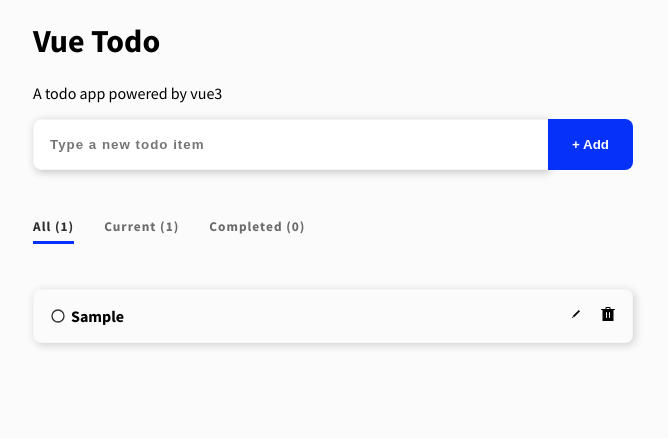
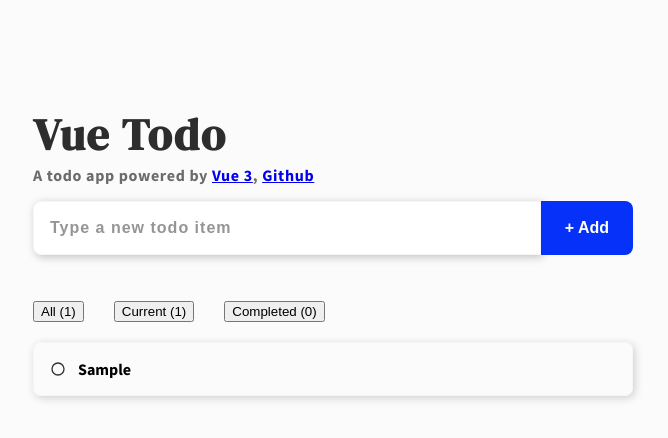
Before and after one commit to batuberque/vue-your-todos, a Vue app: page / in a window 1280 px wide. Both pictures are taken after typing "Sample" into the empty fields and a click on the button "+ Add". Shown: the top 438 px of the page, without its empty margins (307-975 px from the left). Built offline with nearby package versions, Linux system fonts and the light colour scheme.

Commit message:
feature: last dance

```diff
--- a/index.html
+++ b/index.html
@@ -1,9 +1,9 @@
 <!DOCTYPE html>
 <html lang="en">
   <head>
-  <meta charset="UTF-8">
+    <meta charset="UTF-8" />
     <link rel="icon" href="/favicon.ico" />
-  <meta name="viewport" content="width=device-width, initial-scale=1.0">
+    <meta name="viewport" content="width=device-width, initial-scale=1.0" />
     <title>Vite App</title>
     <link rel="preconnect" href="https://fonts.gstatic.com" />
     <link
--- a/src/App.vue
+++ b/src/App.vue
@@ -1,10 +1,12 @@
 <script>
 import { computed, reactive, toRefs } from 'vue'
 import { v4 as uuid } from 'uuid'
-import IconCircle from './components/IconCircle.vue';
-import IconCheckCircle from './components/IconCheckCircle.vue';
-import IconDelete from './components/IconDelete.vue';
-import IconEdit from './components/IconEdit.vue';
+import IconCheckCircle from './components/IconCheckCircle.vue'
+import IconCircle from './components/IconCircle.vue'
+import IconDelete from './components/IconDelete.vue'
+import IconEdit from './components/IconEdit.vue'
+import MainHero from './components/MainHero.vue'
+import TabNav from './components/TabNav.vue'
 
 export default {
   name: 'App',
@@ -13,8 +15,10 @@ export default {
     IconCircle,
     IconDelete,
     IconEdit,
+    MainHero,
+    TabNav
   },
-  setup () {
+  setup() {
     const state = reactive({
       currentView: 'All',
       newTaskInput: '',
@@ -23,20 +27,22 @@ export default {
 
     const taskLists = reactive({
       all: computed(() => state.taskList),
-      current: computed(() => state.taskList.filter(item => item.complete === false)),
-      completed: computed(() => state.taskList.filter(item => item.complete === true))
+      current: computed(() =>
+        state.taskList.filter(item => item.complete === false)
+      ),
+      completed: computed(() =>
+        state.taskList.filter(item => item.complete === true)
+      )
     })
 
-    const taskViews = reactive ({
-      allTasksLength: computed(() => taskLists.all.length),
-      currentTasksLength: computed(() => taskLists.current.length),
-      completedTasksLength: computed(() => taskLists.completed.length)
-    })
+    const taskListOverview = reactive([
+      { name: 'All', length: computed(() => taskLists.all.length) },
+      { name: 'Current', length: computed(() => taskLists.current.length) },
+      { name: 'Completed', length: computed(() => taskLists.completed.length) }
+    ])
 
     const tasksInView = computed(() => {
-      if (state.currentView === 'All') {
-        return state.taskList
-      } else if (state.currentView === 'Current') {
+      if (state.currentView === 'Current') {
         return state.taskList.filter(item => item.complete === false)
       } else if (state.currentView === 'Completed') {
         return state.taskList.filter(item => item.complete === true)
@@ -56,16 +62,12 @@ export default {
     }
 
     const toggleEdit = taskId => {
-      const taskIndex = state.taskList.findIndex(
-        task => task.id === taskId
-      )
+      const taskIndex = state.taskList.findIndex(task => task.id === taskId)
       state.taskList[taskIndex].edit = !state.taskList[taskIndex].edit
     }
 
     const deleteTask = taskId => {
-      const taskIndex = state.taskList.findIndex(
-        task => task.id === taskId
-      )
+      const taskIndex = state.taskList.findIndex(task => task.id === taskId)
       state.taskList.splice(taskIndex, 1)
     }
 
@@ -75,76 +77,76 @@ export default {
 
     return {
       ...toRefs(state),
-      ...toRefs(taskViews),
       addTask,
       deleteTask,
       setView,
       tasksInView,
-      toggleEdit
+      toggleEdit,
+      taskListOverview
     }
   }
 }
-
 </script>
 
 <template>
   <main class="main-wrapper">
-    <h1 class="page-title">Vue Todo</h1>
-    <p class="subtitle"> A todo app powered by vue3</p>
+    <MainHero />
     <div class="new-task-wrapper">
-      <input type="text"
+      <input
+        type="text"
         placeholder="Type a new todo item"
         class="new-task-input"
         v-model="newTaskInput"
         @keyup.enter="addTask"
-      >
+      />
       <button class="new-task-button" @click="addTask">+ Add</button>
     </div>
-    <nav>
-      <ul class="tab-wrapper">
-        <li class="tab-item is-active">
-          <button class="tab-button" @click="setView('All')">
-            All ({{ allTasksLength }})
-          </button>
-        </li>
-        <li class="tab-item">
-          <button class="tab-button" @click="setView('Current')">
-            Current ({{ currentTasksLength }})
-          </button>
-        </li>
-        <li class="tab-item">
-          <button class="tab-button" @click="setView('Completed')">
-            Completed ({{ completedTasksLength }})
-          </button>
-        </li>
-      </ul>
-    </nav>
+    <TabNav
+      :currentView="currentView"
+      :taskListOverview="taskListOverview"
+      @update-current-view="setView"
+    />
     <ul class="task-list">
-      <li v-for="taskItem in tasksInView" :key="taskItem.label" class="task-list-item">
+      <li
+        v-for="taskItem in tasksInView"
+        :key="taskItem.id"
+        class="task-list-item"
+      >
         <div class="task-list-checkbox-wrapper">
-          <IconCheckCircle v-show="taskItem.complete"/>
-          <IconCircle v-show="!taskItem.complete"/>
-          <input type="checkbox"
+          <IconCheckCircle v-show="taskItem.complete" />
+          <IconCircle v-show="!taskItem.complete" />
+          <input
+            type="checkbox"
             v-model="taskItem.complete"
             :checked="taskItem.complete"
             class="task-list-checkbox"
-        >
+          />
         </div>
-        <p class="task-list-text">
-          {{ taskItem.label }}
-        </p>
         <input
           v-if="taskItem.edit"
           class="task-list-edit-input"
           type="text"
           v-model="taskItem.label"
+        />
+        <p
+          v-else
+          class="task-list-text"
+          :class="taskItem.complete ? 'is-complete' : ''"
         >
+          {{ taskItem.label }}
+        </p>
         <div class="task-list-cta">
-          <p><IconEdit @click="toggleEdit(taskItem.id)"/>
-            <span class="sr-only">Edit</span>
+          <p>
+            <IconEdit
+              class="task-list-cta-icon"
+              @click="toggleEdit(taskItem.id)"
+            /><span class="sr-only">Edit</span>
           </p>
-          <p><IconDelete @click="deleteTask(taskItem.id)"/>
-            <span class="sr-only">Delete</span>
+          <p>
+            <IconDelete
+              class="task-list-cta-icon"
+              @click="deleteTask(taskItem.id)"
+            /><span class="sr-only">Delete</span>
           </p>
         </div>
       </li>
@@ -153,10 +155,6 @@ export default {
 </template>
 
 <style>
-  * {
-    box-sizing: border-box;
-  }
-
 html {
   background-color: #fbfbfb;
 }
@@ -179,6 +177,19 @@ export default {
   padding: 0;
 }
 
+.task-list-cta-icon {
+  opacity: 0;
+  transition: 0.2s opacity ease-in;
+}
+
+.task-list-cta-icon .icon-object {
+  fill: #2d2d2d;
+}
+
+.task-list-cta-icon:hover .icon-object {
+  fill: #0728bf;
+}
+
 .task-list-item {
   border: 1px solid #f6f6f6;
   box-shadow: 2px 2px 8px 0 #cfcfcf;
@@ -193,6 +204,11 @@ export default {
   border: 1px solid #0631f8;
 }
 
+.task-list-item:hover .task-list-cta-icon,
+.task-list-item:focus .task-list-cta-icon {
+  opacity: 1;
+}
+
 .task-list-cta {
   display: flex;
   column-gap: 16px;
@@ -200,50 +216,16 @@ export default {
 
 .task-list-edit-input,
 .task-list-text {
-    display: flex;
+  margin-left: 12px;
   font-weight: bold;
   flex: 1;
-    padding-left: 5px;
   border: 0;
   font-size: 16px;
 }
 
-  .tab-wrapper {
-    display: flex;
-    column-gap: 30px;
-    list-style: none;
-    margin: 45px 0;
-    padding: 0;
-  }
-
-  .tab-item {
-    padding-bottom: 6px;
-  }
-
-  .tab-item:hover .tab-button {
-    color: #0728bf;
-  }
-
-  .tab-item.is-active {
-    border-bottom: 3px solid #0631f8;
-  }
-
-  .tab-item.is-active .tab-button {
-    color: #2d2d2d;
-  }
-
-  .tab-button {
-    border: 0;
-    background-color: transparent;
+.task-list-text.is-complete {
   color: #6b6b6b;
-    letter-spacing: 1px;
-    font-weight: bold;
-    font-family: 'Source Sans Pro';
-    padding: 0;
-  }
-
-  .tab-button:hover {
-    cursor: pointer;
+  text-decoration: line-through;
 }
 
 .new-task-wrapper {
@@ -253,28 +235,42 @@ export default {
 .new-task-input {
   padding: 16px;
   font-weight: 600;
-    color: #959595;
+  color: #2d2d2d;
   flex: 1;
   border-top-left-radius: 8px;
   border-bottom-left-radius: 8px;
   border: 1px solid #f6f6f6;
   box-shadow: 2px 2px 8px 0 #c0c0c0;
   letter-spacing: 1px;
+  font-size: 1rem;
+}
+
+.new-task-input:hover {
+  border: 1px solid #0631f8;
+}
+
+.new-task-input::placeholder {
+  color: #959595;
 }
 
 .new-task-button {
-    padding: 18px 24px;
   background-color: #0631f8;
   color: #fff;
+  padding: 18px 24px;
   font-weight: 900;
   border: 0;
   border-top-right-radius: 8px;
   border-bottom-right-radius: 8px;
+  transition: 0.2s background ease-in;
+  font-size: 1rem;
+}
+
+.new-task-button:hover {
+  background-color: #082ac9;
 }
 
 .main-wrapper {
   max-width: 600px;
   margin: 0 auto;
-
 }
 </style>
--- a/src/components/MainHero.vue
+++ b/src/components/MainHero.vue
@@ -8,7 +8,7 @@
         A todo app powered by
         <a href="https://v3.vuejs.org">Vue 3</a>
         <span>, </span>
-        <a href="https://www.github.com/batuberque"></a>
+        <a href="https://www.github.com/batuberque">Github</a>
     </p>
 </template>
 
--- a/src/components/TabNav.vue
+++ b/src/components/TabNav.vue
@@ -1,5 +1,6 @@
 <script>
 import TabNavItem from './TabNavbarItem.vue'
+
 export default {
   props: {
     currentView: {
@@ -17,7 +18,7 @@ export default {
   components: {
     TabNavItem
   },
-    setup (props, ctx) {
+  setup(props, ctx) {
     const updateCurrentView = payload => {
       ctx.emit('update-current-view', payload.value)
     }
@@ -37,7 +38,7 @@ export default {
         :key="`task-list-${taskList.name}`"
         :listLength="taskList.length"
         :listName="taskList.name"
-                :isActive="currentView === tasklist.name"
+        :isActive="currentView === taskList.name"
         @emit-tab-value="updateCurrentView"
       />
     </ul>
```
Lines whose indentation alone changed are shown as unchanged.
